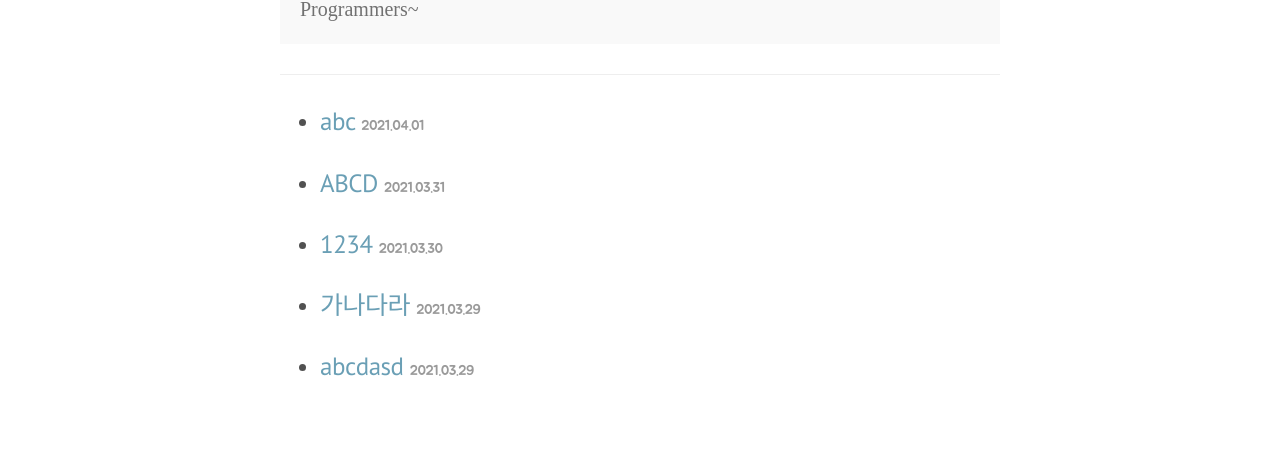
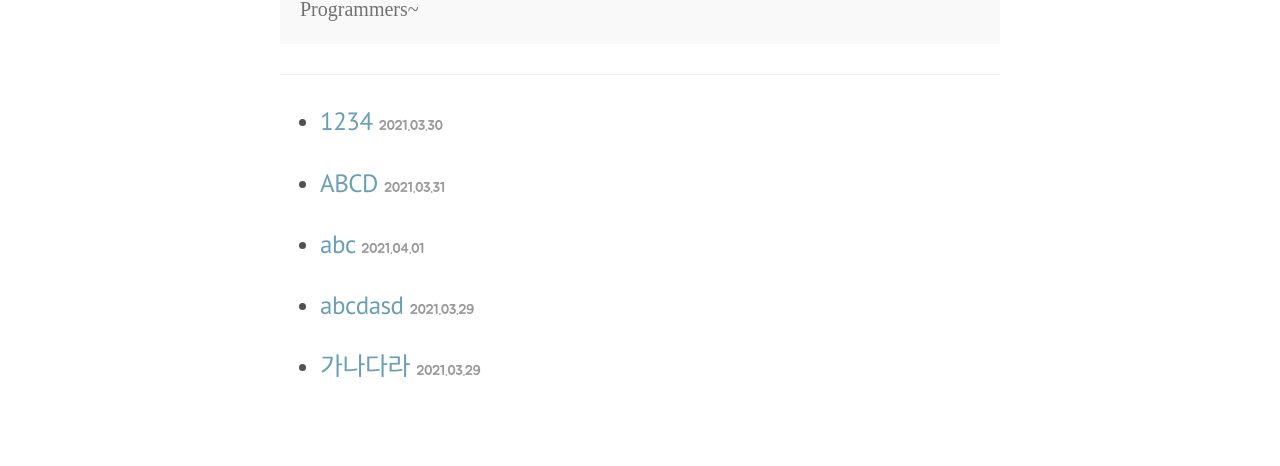
Before and after one commit to froggy0m0/froggy0m0.github.io, a Jekyll site: the page built from categories/Programmers.md, in a window 1280 px wide. Shown: the part 248-714 px from the top of the page. Built offline with Jekyll 4.4.1, drawn with Linux system fonts in a browser that asks for light colours.

Commit message:
Update category.html

```diff
--- a/_layouts/category.html
+++ b/_layouts/category.html
@@ -14,7 +14,8 @@ layout: default
 <ul class="posts-list">
 
   {% assign category = page.category | default: page.title %}
-  {% for post in site.categories[category] %}
+  {% assign sort_page = site.categories[category] | sort: "title" %}
+  {% for post in sort_page %}
     <li>
       <h3>
         <a href="{{ site.baseurl }}{{ post.url }}">
```
